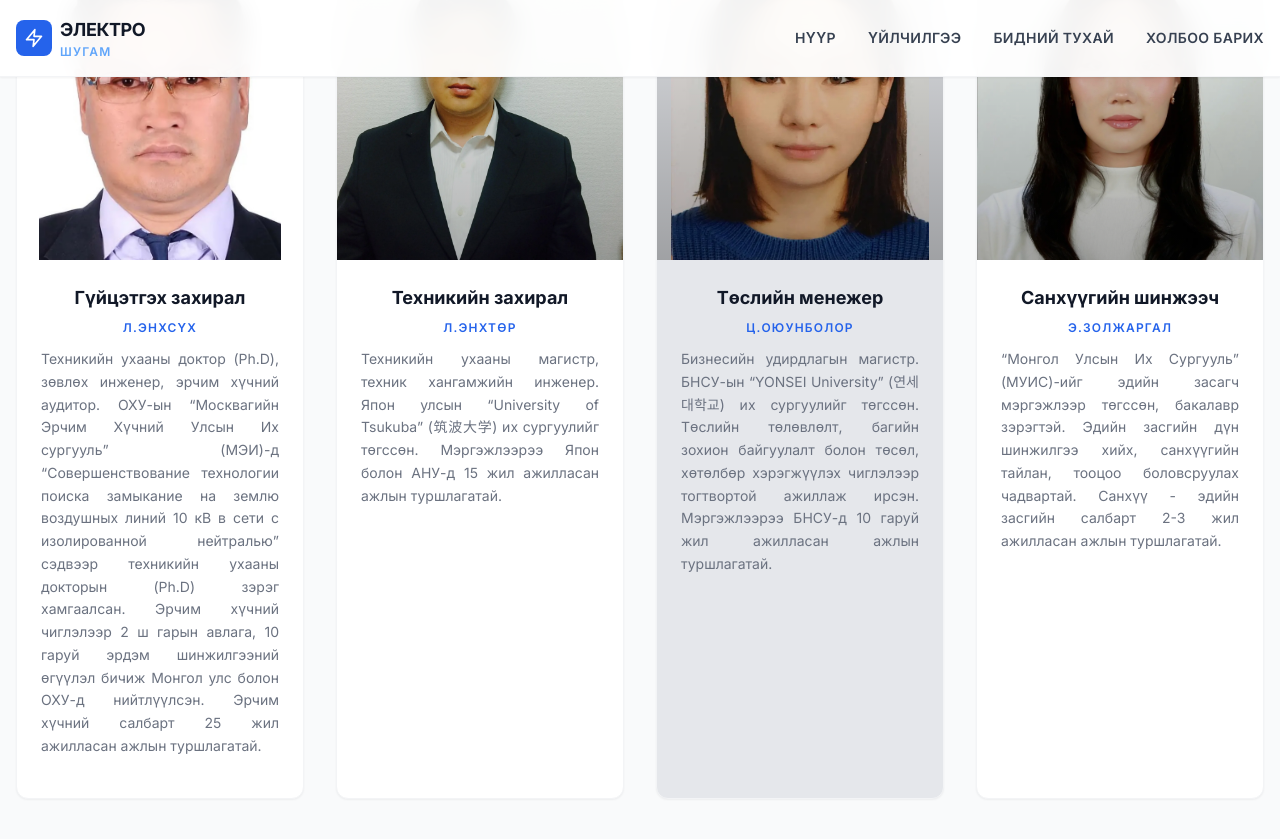
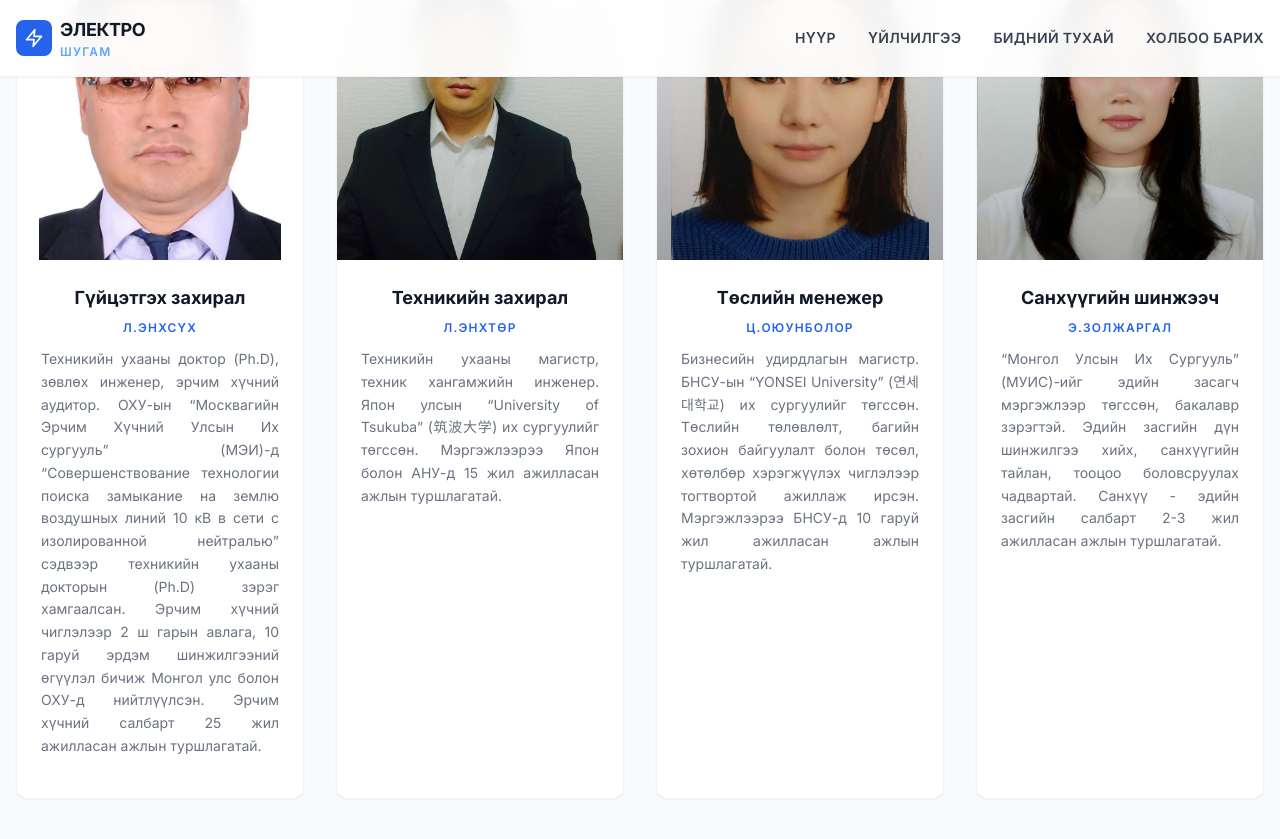
Before and after one commit to electroshugam/electroshugam_web_new, a Jekyll site: the page built from index.html, in a window 1280 px wide and 900 px high, scrolled down 3556 px. Shown: the top 839 px of the window. Built offline with Jekyll 4.4.1, drawn with Linux system fonts in a browser that asks for light colours; nearby versions of some CDN libraries.

Commit message:
fig update

```diff
--- a/index.html
+++ b/index.html
@@ -248,10 +248,10 @@
           </div>
       </div>
       <!-- Service 3 -->
-      <div class="service-card group bg-gray-200 rounded-xl overflow-hidden shadow-sm hover:shadow-xl transition-all duration-300 border border-gray-100 hover:border-blue-100">
+      <div class="service-card group bg-white rounded-xl overflow-hidden shadow-sm hover:shadow-xl transition-all duration-300 border border-gray-100 hover:border-blue-100">
         <div class="relative h-80 overflow-hidden">
               <img src="{{ '/media/oyunbolor_n.webp' | relative_url }}" alt="Төслийн менежер"
-                   class="service-image w-full h-full object-contain object-top">
+                   class="service-image w-full h-full object-contain object-top bg-gray-200">
               <div class="absolute inset-0 bg-gradient-to-t from-black/30 to-transparent"></div>
         </div>
         <div class="p-6">
```
